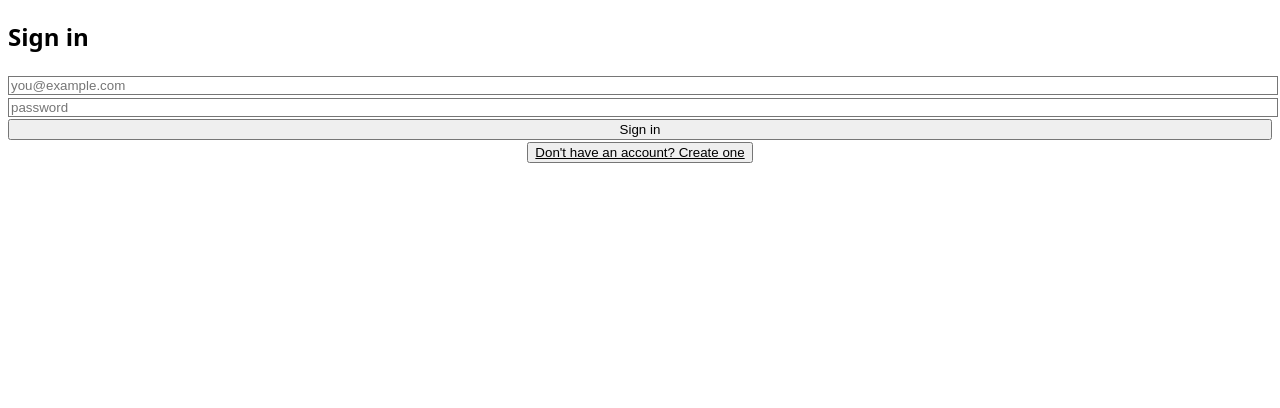
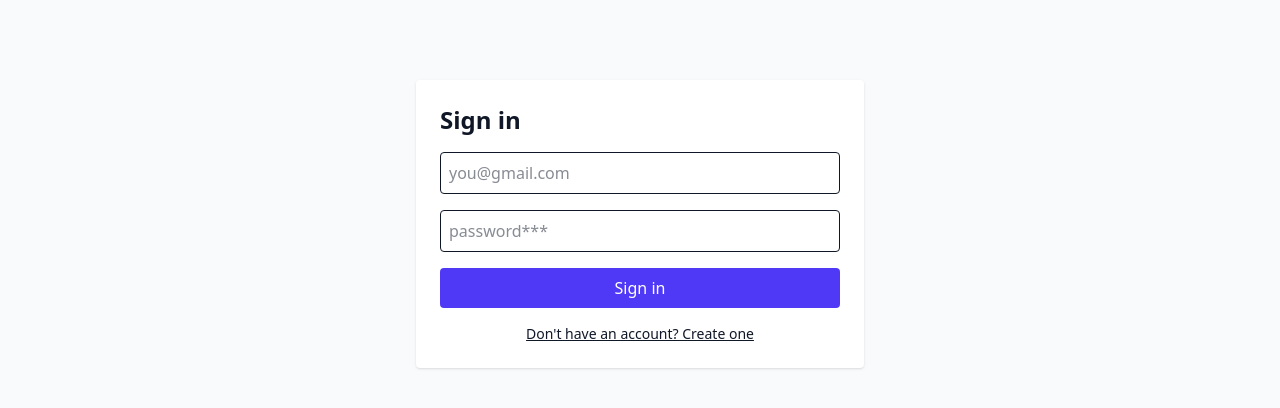
Before and after one commit to Eze-Israel/TaskApp, a Next.js app: page /login in a window 1280 px wide. Shown: the top 408 px of the page. Built offline with nearby package versions, Linux system fonts and the light colour scheme; no server answers.

Commit message:
fixed schema prism and .env url connection

```diff
--- /dev/null
+++ b/app/api/test-env/route.ts
@@ -0,0 +1,7 @@
+import { NextResponse } from 'next/server';
+
+export async function GET() {
+  return NextResponse.json({
+    databaseUrl: process.env.DATABASE_URL || 'not found',
+  });
+}
--- a/app/globals.css
+++ b/app/globals.css
@@ -1,6 +1,8 @@
+@import "tailwindcss";
 @tailwind base;
 @tailwind components;
 @tailwind utilities;
+
 
 html, body, #__next {
   height: 100%;
--- a/app/login/page.tsx
+++ b/app/login/page.tsx
@@ -34,6 +34,8 @@ export default function LoginPage() {
       setError(err.message || 'An error occurred');
     } finally {
       setLoading(false);
+      console.log("Supabase URL:", process.env.NEXT_PUBLIC_SUPABASE_URL);
+      console.log("Supabase Key:", process.env.NEXT_PUBLIC_SUPABASE_ANON_KEY?.slice(0,10) + "...");
     }
   };
 
@@ -48,7 +50,7 @@ export default function LoginPage() {
           value={email}
           onChange={(e) => setEmail(e.target.value)}
           type="email"
-          placeholder="you@example.com"
+          placeholder="you@gmail.com"
           required
           className="w-full p-2 border rounded"
         />
@@ -56,7 +58,7 @@ export default function LoginPage() {
           value={password}
           onChange={(e) => setPassword(e.target.value)}
           type="password"
-          placeholder="password"
+          placeholder="password***"
           required
           className="w-full p-2 border rounded"
         />
@@ -75,6 +77,7 @@ export default function LoginPage() {
           {isSignUp ? 'Already have an account? Sign in' : "Don't have an account? Create one"}
         </button>
       </div>
+
     </div>
   );
 }
```
Also changed, not shown: components/.Checks.js (deleted), 1 other file (tests, documents, lock files or other folders).
